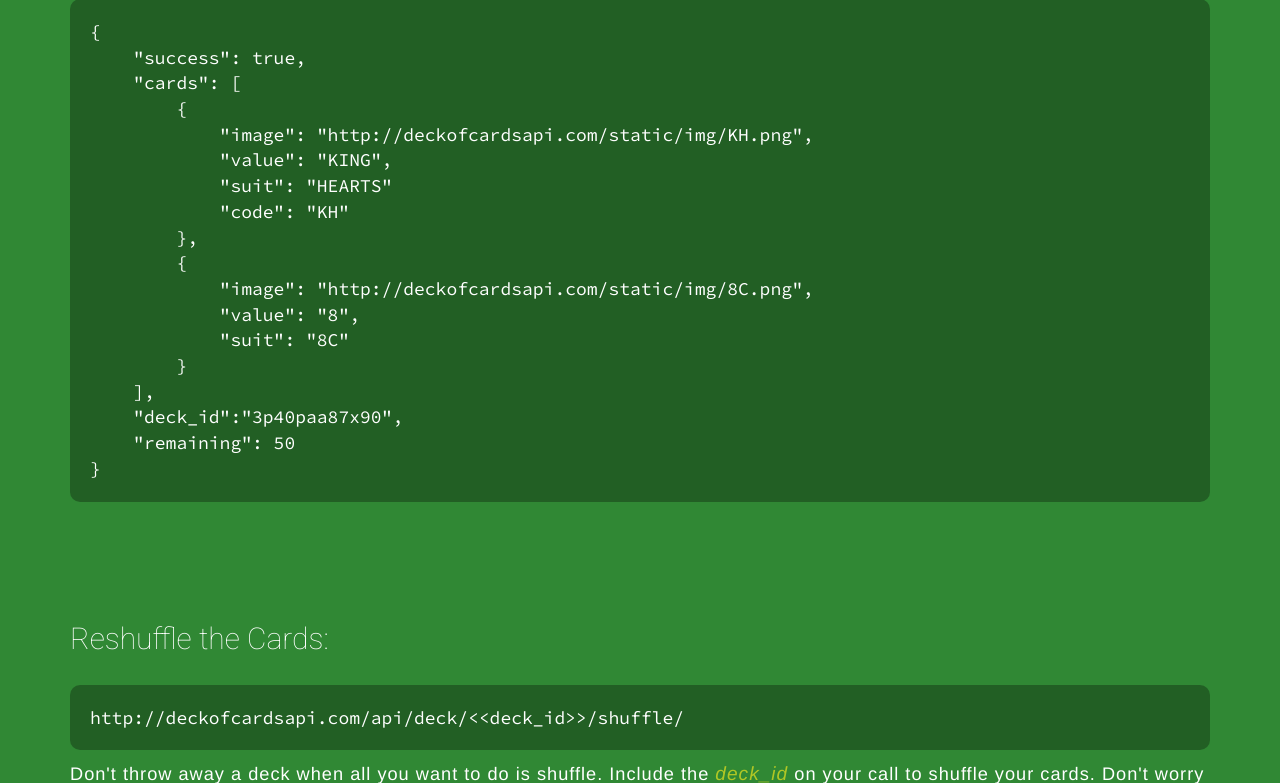
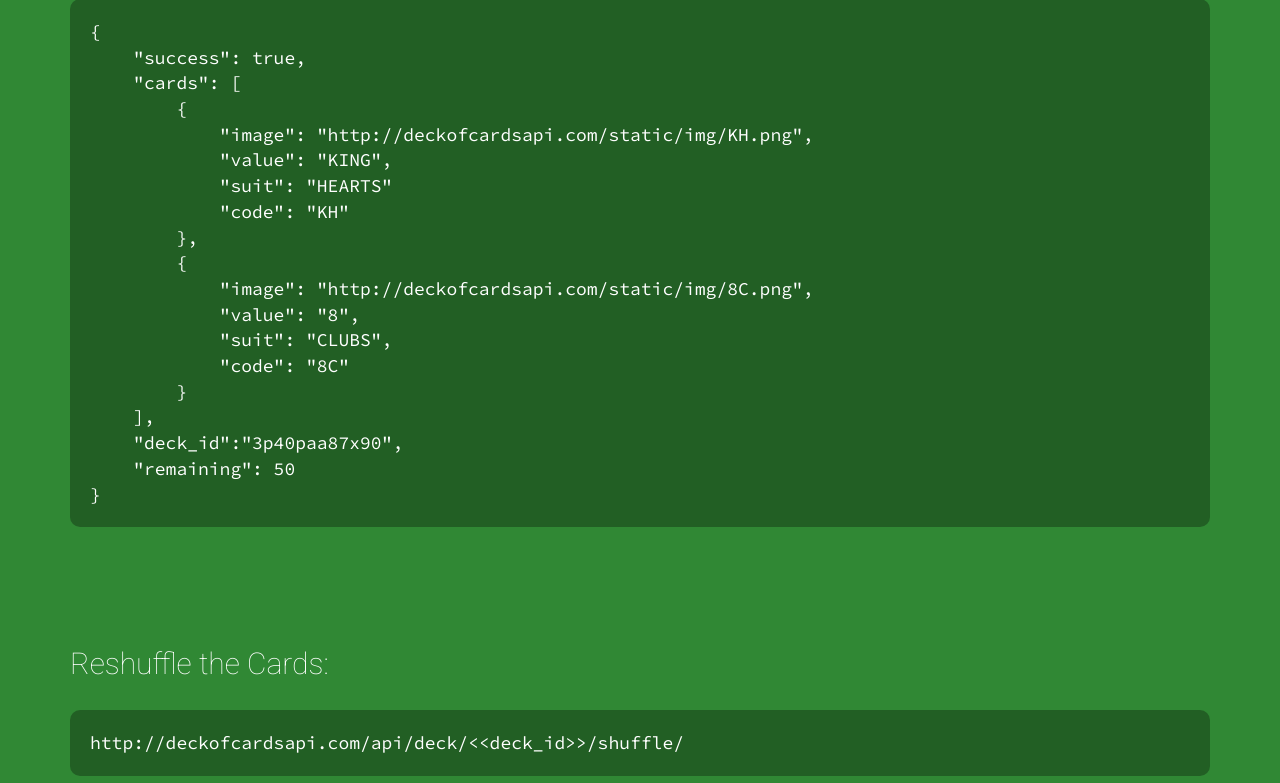
Before and after one commit to crobertsbmw/deckofcards, a Django app: page / in a window 1280 px wide. Shown: the part 1401-2184 px from the top of the page. Run offline with Django 3.2, Linux system fonts and the light colour scheme; some libraries are stand-ins or nearby versions.

Commit message:
Update docs.html
Fixed incorrect example

```diff
--- a/deck/templates/docs.html
+++ b/deck/templates/docs.html
@@ -194,7 +194,8 @@ http://deckofcardsapi.com/api/deck/&lt;&lt;deck_id&gt;&gt;/draw/?count=2
         {
             "image": "http://deckofcardsapi.com/static/img/8C.png",
             "value": "8",
-            "suit": "8C"
+            "suit": "CLUBS",
+            "code": "8C"
         }
     ],
     "deck_id":"3p40paa87x90",
```
